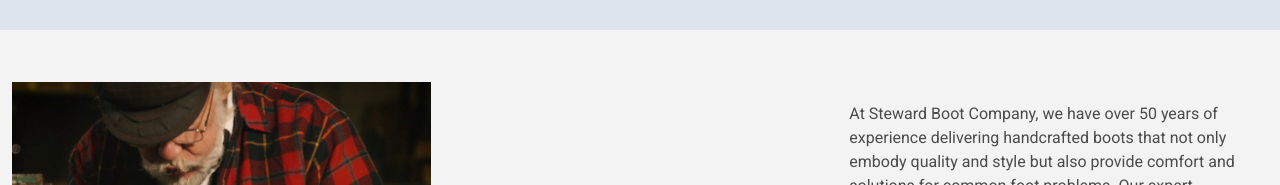
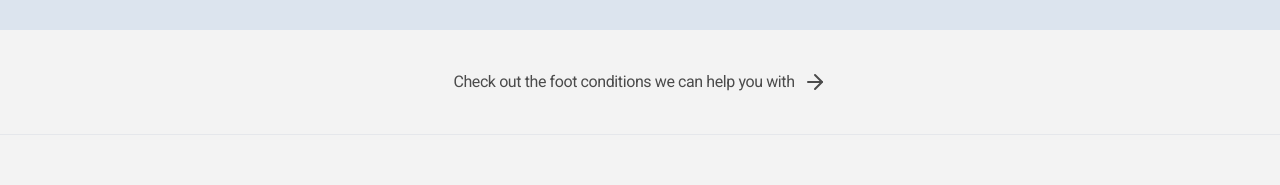
Before and after one commit to ZenilOctavio/stewartboots, a Next.js app: page /about in a window 1280 px wide. Shown: the part 490-675 px from the top of the page. Built offline with nearby package versions, Linux system fonts and the light colour scheme; a web font is replaced by a local one.

Commit message:
Changes to access foot conditions

```diff
--- a/app/about/page.tsx
+++ b/app/about/page.tsx
@@ -1,7 +1,8 @@
-import { ArrowUpRight, Phone } from "lucide-react";
+import { ArrowRight, ArrowUpRight, Phone } from "lucide-react";
 import { Button } from "../ui/Button";
 import Image from "next/image";
 import { NewLocationMap } from "../components/NewLocationMap";
+import Link from "next/link";
 
 export default function AboutPage() {
 
@@ -25,7 +26,15 @@ export default function AboutPage() {
           <NewLocationMap />
         </figure>
       </article>
+      <Link
+        className="flex gap-2 self-center tracking-tight hover:scale-105 transition-all hover:border-b hover:border-b-foreground"
+        href="/about/foot-conditions"
+      >
+        Check out the foot conditions we can help you with
+        <ArrowRight />
+      </Link>
 
+      <hr />
 
       <section className="flex flex-col gap-16 p-3">
         <div className="flex flex-col md:flex-row gap-8 justify-between items-center">
--- a/app/page.tsx
+++ b/app/page.tsx
@@ -54,7 +54,7 @@ export default function Home() {
             <li className="self-end">
               <HomePageArticle
                 title="Foot Problems"
-                content={<>We offer solutions for 15 of the most common foot problems. We assure you comfort since the first step.</>}
+                content={<>We offer solutions for 14 of the most common foot problems. We assure you comfort since the first step.</>}
                 Icon={Footprints}
               />
 
```
